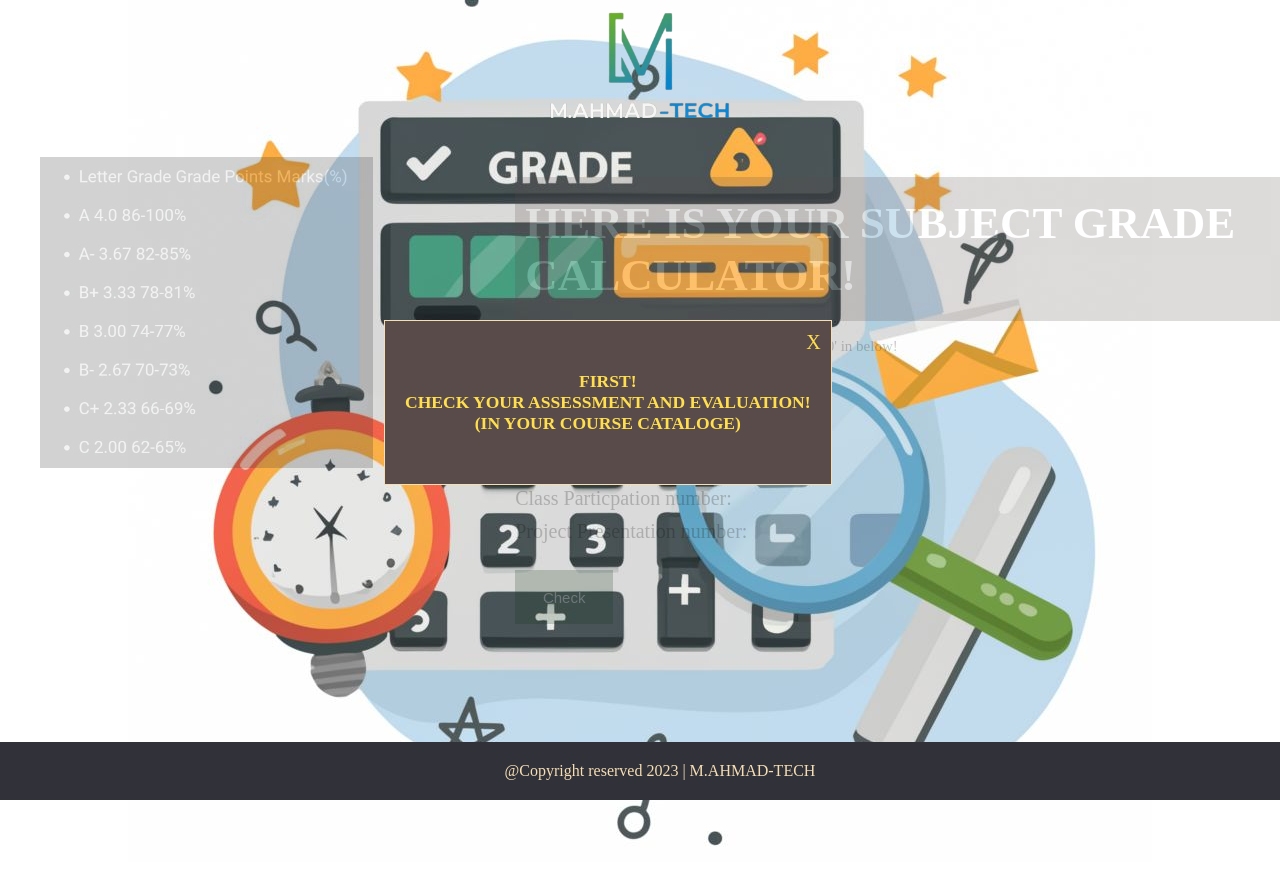
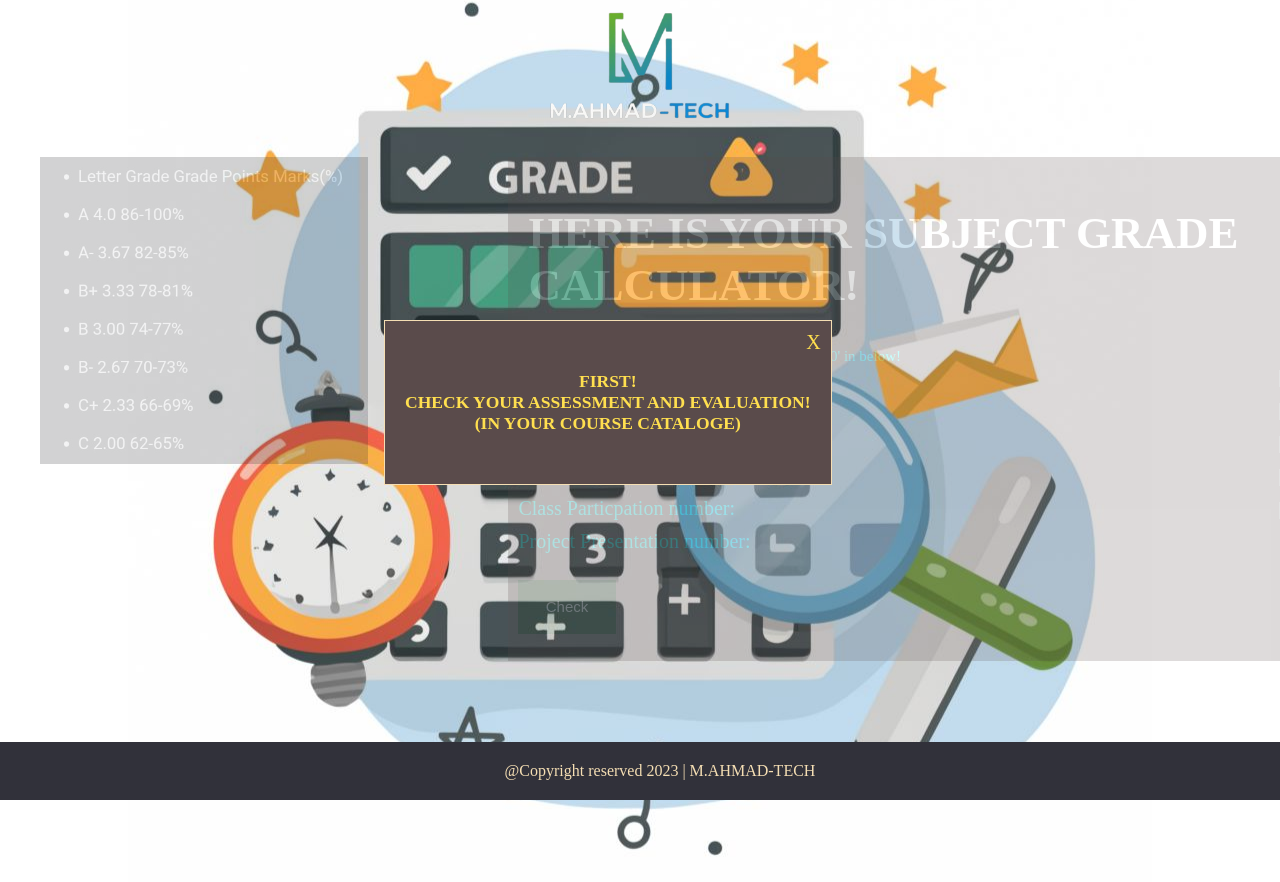
Before and after one commit to M-Ahmad-Imran/Grade-Calculator, a plain HTML site: page index.html in a window 1280 px wide. Both pictures are taken after a click on the button "Calculate". Shown: the top 882 px of the page. Drawn offline with Linux system fonts and the light colour scheme.

Commit message:
Bg change of form

```diff
--- a/style.css
+++ b/style.css
@@ -132,6 +132,12 @@ input[type="submit"] {
     font-size: 100%;
 }
 
+.formpart{
+    background-color: #5a4b4b;
+    color: aqua;
+    padding: 10px;
+}
+
 input[type="number"]::after{
     box-shadow: 5px 5px 10px 2px white;
 }
```
